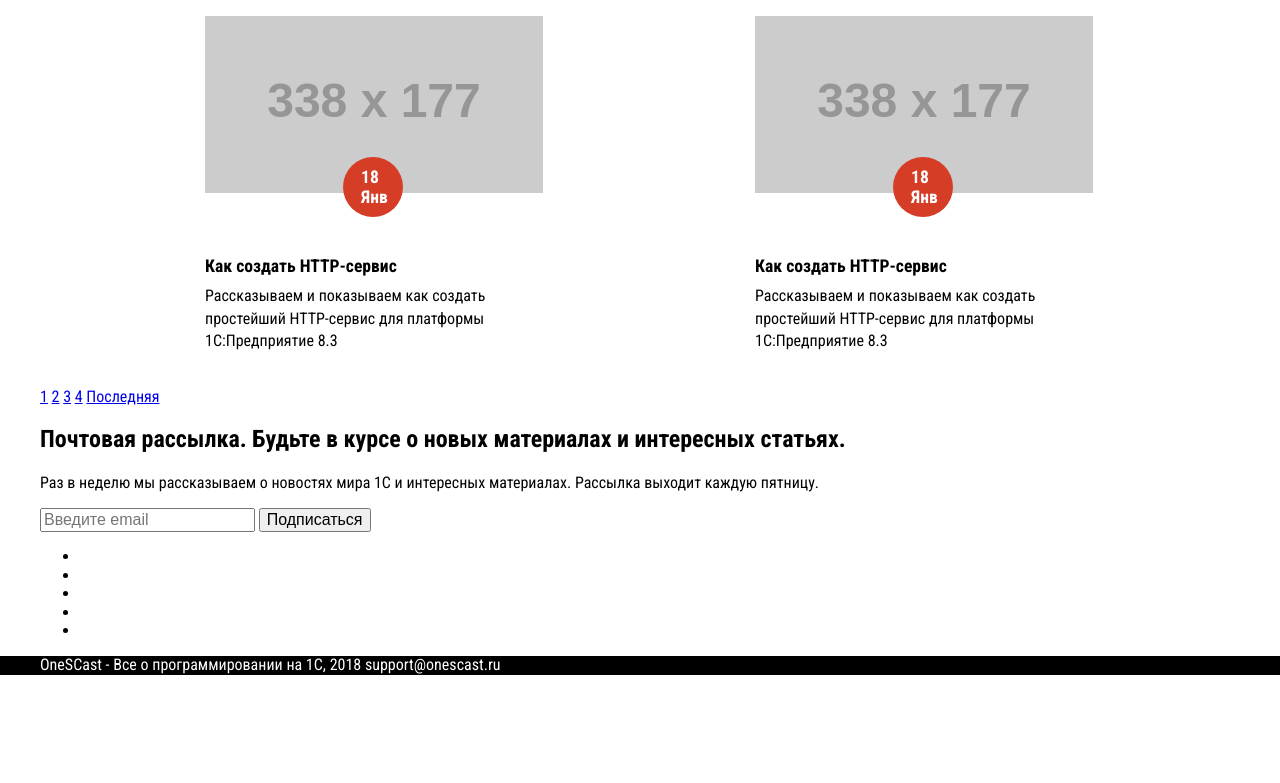
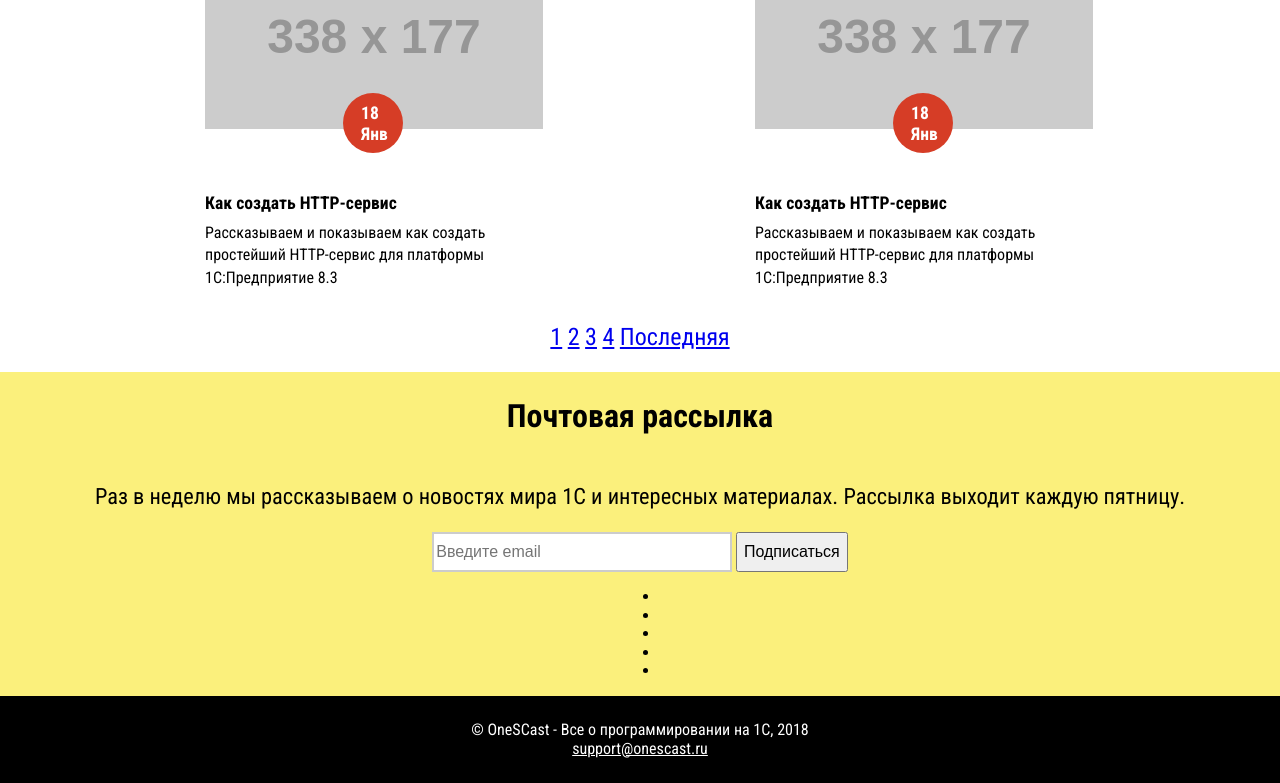
Before and after one commit to AntonovIgor/onescast, a website: page index.html in a window 1280 px wide. Shown: the part 991-1774 px from the top of the page. Before the commit the page ends 1666 px from the top, so only its background shows below. Drawn offline with nearby package versions, Linux system fonts and the light colour scheme; placeholder pictures from the web are drawn by us.

Commit message:
Устанавливает размер строки ввода email

```diff
--- a/css/style.css
+++ b/css/style.css
@@ -1,6 +1,23 @@
 body {
     font-family: 'Roboto Condensed', sans-serif;
     font-size: 16px;
+}
+
+input[type="text"] {
+  border: 2px solid #ccc;
+  height: 40px;
+  font-size: 1em;
+  box-sizing: border-box;
+}
+
+input[type="submit"] {
+  height: 40px;
+  font-size: 1em;
+  box-sizing: border-box;
+}
+
+.visually-hidden {
+  display: none;
 }
 
 .page-header {
@@ -115,6 +132,27 @@ body {
     width: 100%;
 }
 
+.page-footer {
+  padding: 25px 0 25px 0;
+}
+
+.footer-content {
+  text-align: center;
+}
+
+.page-footer__contact-link {
+  color: #ffffff;
+}
+
+.pager {
+  font-size: 1.5em;
+}
+
+.page-content__pager {
+  text-align: center;
+  margin-bottom: 20px;
+}
+
 .content-cards {
     display: flex;
     flex-wrap: wrap;
@@ -176,3 +214,45 @@ body {
 .content-publish-date__month {
     display: block;
 }
+
+.subscribe {
+  background-color: #fbf07c;
+}
+
+.subscribe--color-ccc {
+
+}
+
+.subscribe__inner {
+  margin: 0 auto;
+  padding-left: 25px;
+  padding-right: 25px;
+  max-width: 1200px;
+  width: 100%;
+}
+
+.subscribe__title {
+  text-align: center;
+  font-size: 2em;
+}
+
+.subscribe__description {
+  width: 100%;
+  font-size: 1.4em;
+}
+
+.subscribe-content {
+  display: flex;
+  flex-wrap: wrap;
+  justify-content: center;
+  align-items: center;
+  text-align: center;
+}
+
+.subscribe-form {
+  width: 100%;
+}
+
+.subscribe-form__email {
+  width: 300px;
+}
--- a/index.html
+++ b/index.html
@@ -146,19 +146,23 @@
                 <div class="content-cards-item__description">Рассказываем и показываем как создать простейший HTTP-сервис для платформы 1С:Предприятие 8.3</div>
             </li><!-- /content-cards__item -->
         </ul><!-- /content-cards -->
-        <div class="pager">
+
+        <div class="pager page-content__pager">
           <a class="pager__item" href="#">1</a>
           <a class="pager__item" href="#">2</a>
           <a class="pager__item" href="#">3</a>
           <a class="pager__item" href="#">4</a>
           <a class="pager__item pager__item--last" href="#">Последняя</a>
         </div><!-- /pager -->
-        <section class="subscribe">
-            <h2 class="subscribe__title subscribe__title--email">Почтовая рассылка. Будьте в курсе о новых материалах и интересных статьях.</h2>
+      </section><!-- /page-content__inner -->
+
+      <section class="subscribe subscribe--color-ccc">
+          <div class="subscribe__inner  subscribe-content">
+              <h2 class="subscribe__title subscribe__title--email">Почтовая рассылка</h2>
               <p class="subscribe__description">Раз в неделю мы рассказываем о новостях мира 1С и интересных материалах. Рассылка выходит каждую пятницу.</p>
               <form class="subscribe-form" method="post">
-                <label><input class="subscribe-form__email" placeholder="Введите email"></label>
-                <button class="subscribe-form__submit-btn">Подписаться</button>
+                  <label><input class="subscribe-form__email" type="text" placeholder="Введите email"></label>
+                  <input class="subscribe-form__submit-btn" type="submit" value="Подписаться">
               </form>
               <ul class="social-links">
                   <li>
@@ -177,13 +181,13 @@
                       <a class="social-links__item" href="#" target="_blank" title="Мы в Facebook"></a>
                   </li>
               </ul><!-- /social-links -->
+          </div><!-- /subscribe__inner -->
       </section><!-- /subscribe -->
-      </section><!-- /page-content__inner -->
   </main><!-- /page-content -->
   <footer class="page-footer">
-      <div class="page-footer__inner">
-        <span class="page-footer__copyright">OneSCast - Все о программировании на 1С, 2018</span>
-        <span class="page-footer__contactus">support@onescast.ru</span>
+      <div class="page-footer__inner footer-content">
+        <span class="page-footer__copyright">© OneSCast - Все о программировании на 1С, 2018</span><br>
+        <span class="page-footer__contacts"><a class="page-footer__contact-link" href="mailto:support@onescast.ru">support@onescast.ru</a></span>
       </div><!-- /page-footer__inner -->
   </footer><!-- /page-footer -->
 </body>
```
Lines whose indentation alone changed are shown as unchanged.
